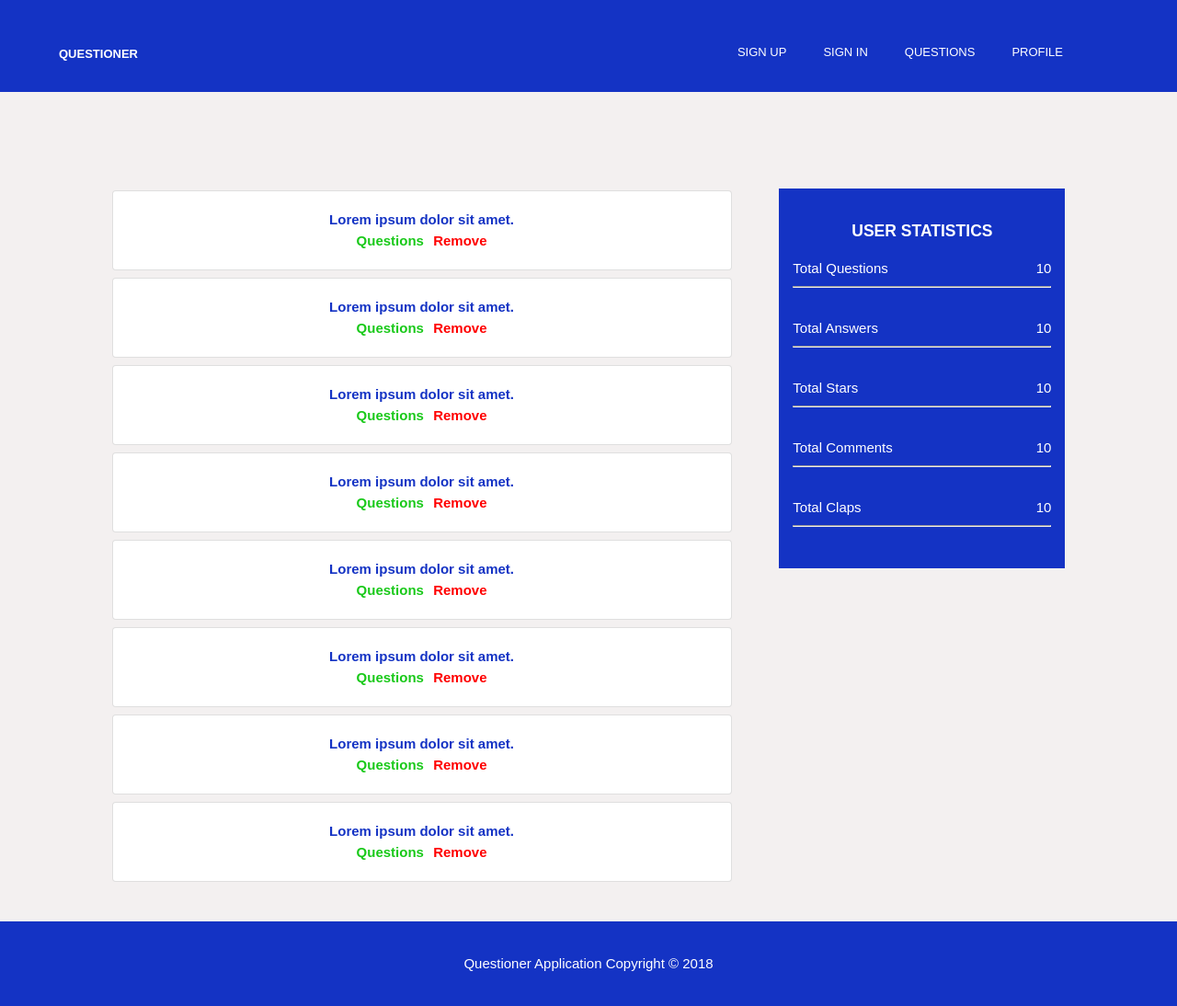
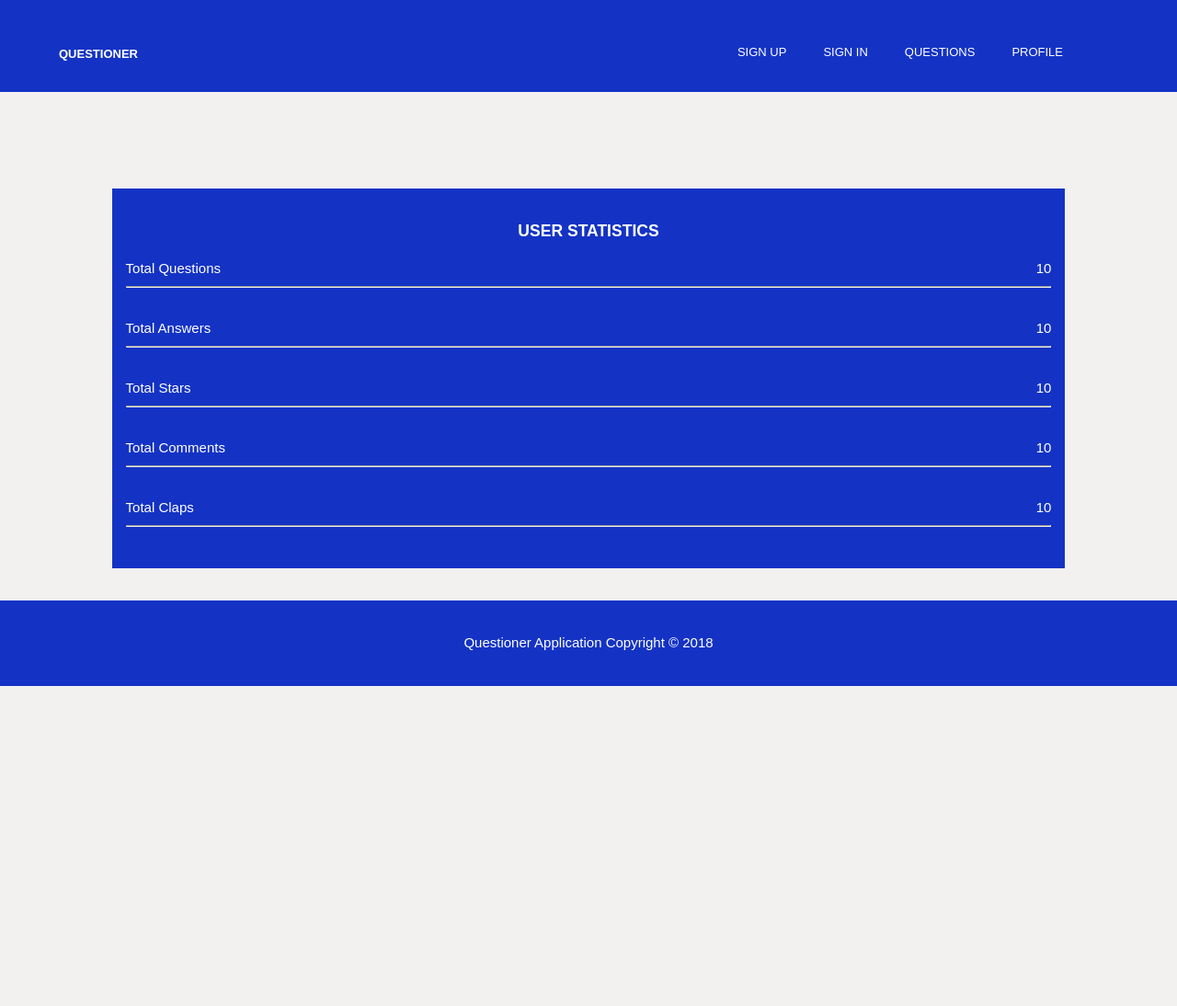
Before and after one commit to G-Chilie/G-Chilie.github.io, a plain HTML site: page UI/profile.html in a window 1280 px wide. Shown: the whole page at 92% size. After the commit the page ends 800 px from the top, so only its background shows below. Drawn offline with Linux system fonts and the light colour scheme; a script that the page names is missing.

Commit message:
Code clean up

```diff
--- a/UI/css/style.css
+++ b/UI/css/style.css
@@ -24,13 +24,13 @@ body {
 
 #box-main{
     float: left;
-    width: 65%;
+    width: 100%;
     margin-top: 72px;
 }
 
 aside#sidebar{
     float: right;
-    width: 30%;
+    width: 100%;
     margin-top: 70px;
 }
 
@@ -61,6 +61,7 @@ aside#sidebar{
 }
 
 .form-btn {
+    margin: 265px;
     height: 45px;
     background: #1433c4;
     border: 0;
@@ -96,7 +97,7 @@ aside#sidebar{
 }
 
 input {
-    width: 90%;
+    width: 60%;
     display: block;
     margin: 4px auto;
     height: 35px;
@@ -528,6 +529,9 @@ footer {
     #sign-in .box-middle {
         width: 100%;
     }
+    .form-btn {
+        margin: 73px
+    }
 
     .fixed-footer{
         position: relative;
--- a/UI/profile.html
+++ b/UI/profile.html
@@ -30,97 +30,7 @@
     <section id="profile">
         <div class="container">
             <div class="card">
-                <div id="box-main">
-                    <!-- <h2>Profile</h2> -->
-                    <div class="grid" id="">
-                        <div>
-                            <div class="pull-center">
-                                <h4><a href="#">Lorem ipsum dolor sit amet.</a></h4>
-                            </div>
-                            <div class="pull-center">
-                                <span><a id="questions" href="list_question.html">Questions</a></span>
-                                <span> <a id="delete" href="">Remove</a></span>
-                            </div>
-                        </div>
-                    </div>
-                    <div class="grid" id="">
-                        <div>
-                            <div class="pull-center">
-                                <h4><a href="#">Lorem ipsum dolor sit amet.</a></h4>
-                            </div>
-                            <div class="pull-center">
-                                <span><a id="questions" href="list_question.html">Questions</a></span>
-                                <span> <a id="delete" href="">Remove</a></span>
-                            </div>
-                        </div>
-                    </div>
-                    <div class="grid" id="">
-                        <div>
-                            <div class="pull-center">
-                                <h4><a href="#">Lorem ipsum dolor sit amet.</a></h4>
-                            </div>
-                            <div class="pull-center">
-                                <span><a id="questions" href="list_question.html">Questions</a></span>
-                                <span> <a id="delete" href="">Remove</a></span>
-                            </div>
-                        </div>
-                    </div>
-                    <div class="grid" id="">
-                        <div>
-                            <div class="pull-center">
-                                <h4><a href="#">Lorem ipsum dolor sit amet.</a></h4>
-                            </div>
-                            <div class="pull-center">
-                                <span><a id="questions" href="list_question.html">Questions</a></span>
-                                <span> <a id="delete" href="">Remove</a></span>
-                            </div>
-                        </div>
-                    </div>
-                    <div class="grid" id="">
-                        <div>
-                            <div class="pull-center">
-                                <h4><a href="#">Lorem ipsum dolor sit amet.</a></h4>
-                            </div>
-                            <div class="pull-center">
-                                <span><a id="questions" href="list_question.html">Questions</a></span>
-                                <span> <a id="delete" href="">Remove</a></span>
-                            </div>
-                        </div>
-                    </div>
-                    <div class="grid" id="">
-                        <div>
-                            <div class="pull-center">
-                                <h4><a href="#">Lorem ipsum dolor sit amet.</a></h4>
-                            </div>
-                            <div class="pull-center">
-                                <span><a id="questions" href="list_question.html">Questions</a></span>
-                                <span> <a id="delete" href="">Remove</a></span>
-                            </div>
-                        </div>
-                    </div>
-                    <div class="grid" id="">
-                        <div>
-                            <div class="pull-center">
-                                <h4><a href="#">Lorem ipsum dolor sit amet.</a></h4>
-                            </div>
-                            <div class="pull-center">
-                                <span><a id="questions" href="list_question.html">Questions</a></span>
-                                <span> <a id="delete" href="">Remove</a></span>
-                            </div>
-                        </div>
-                    </div>
-                    <div class="grid" id="">
-                        <div>
-                            <div class="pull-center">
-                                <h4><a href="#">Lorem ipsum dolor sit amet.</a></h4>
-                            </div>
-                            <div class="pull-center">
-                                <span><a id="questions" href="list_question.html">Questions</a></span>
-                                <span> <a id="delete" href="">Remove</a></span>
-                            </div>
-                        </div>
-                    </div>
-                </div>
+
 
                 <aside id="sidebar">
                     <div class="blue">
```
Also changed, not shown: UI/list_question.html (+0 -23 lines), UI/signin.html (+1 -1 lines), UI/signup.html (+3 -3 lines).
